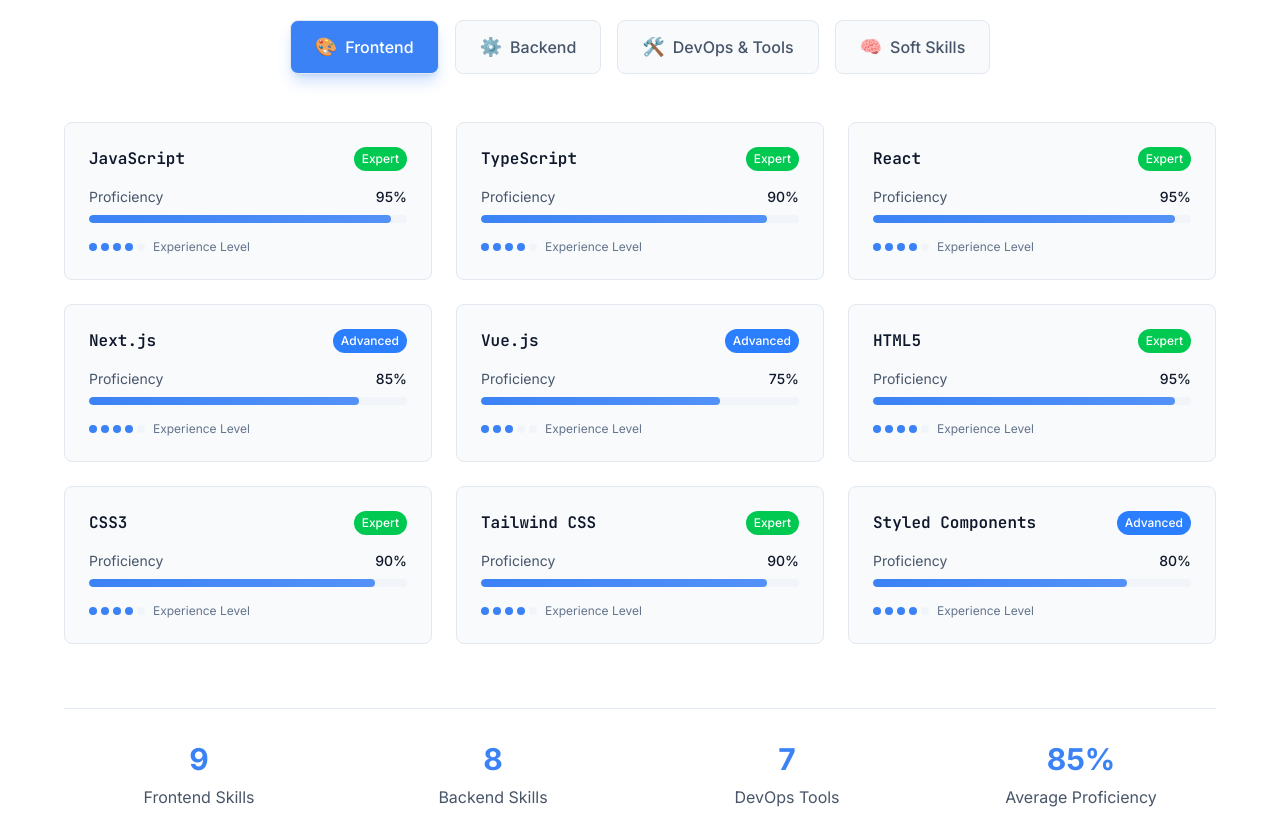
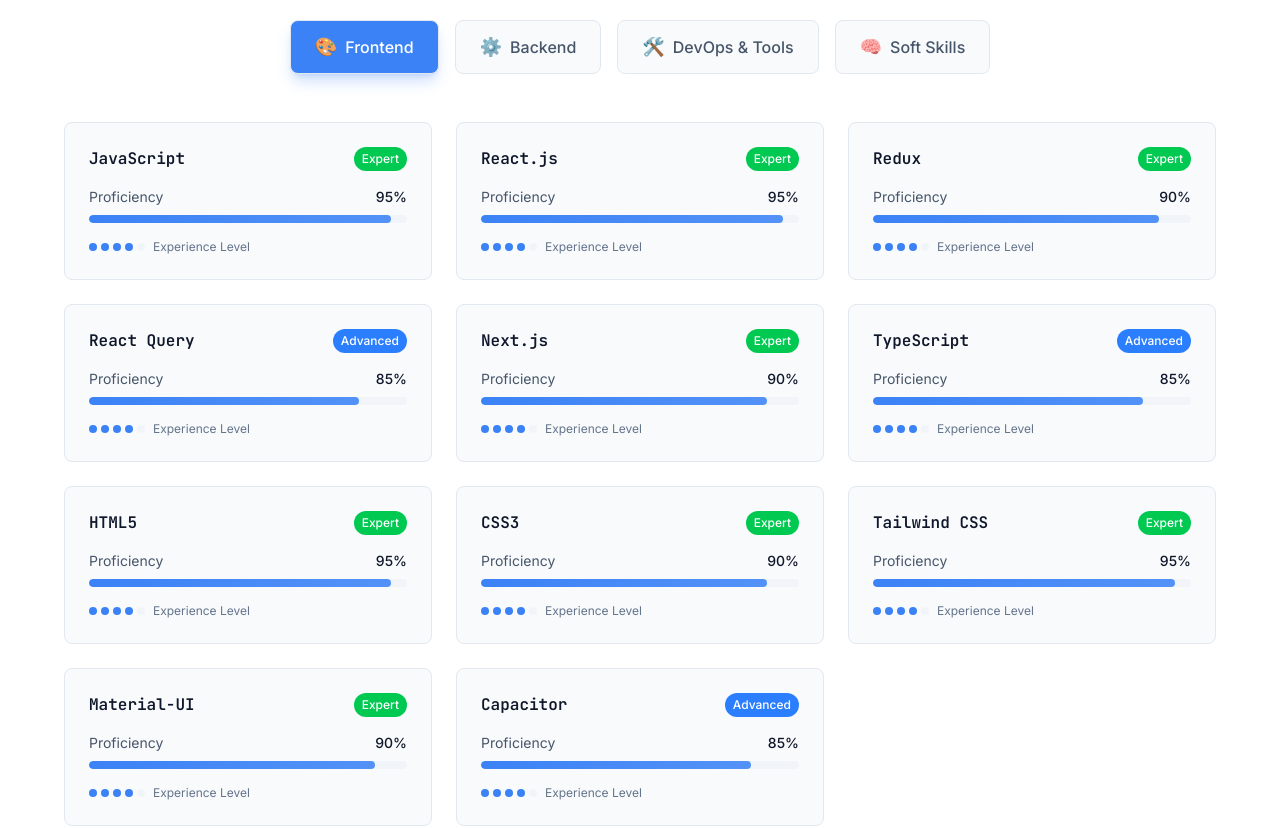
Before and after one commit to YousifAbozid/YousifAbozid.github.io, a React (Vite) app: page / in a window 1280 px wide. Shown: the part 7700-8528 px from the top of the page. Built offline with nearby package versions, Linux system fonts and the light colour scheme.

Commit message:
fix: update skills section with new technologies and adjust proficiency levels

```diff
--- a/src/data/portfolio.ts
+++ b/src/data/portfolio.ts
@@ -218,41 +218,53 @@ export const experiences: Experience[] = [
 export const skills: Skill[] = [
   // Frontend
   { name: 'JavaScript', level: 95, category: 'frontend' },
-  { name: 'TypeScript', level: 90, category: 'frontend' },
-  { name: 'React', level: 95, category: 'frontend' },
-  { name: 'Next.js', level: 85, category: 'frontend' },
-  { name: 'Vue.js', level: 75, category: 'frontend' },
+  { name: 'React.js', level: 95, category: 'frontend' },
+  { name: 'Redux', level: 90, category: 'frontend' },
+  { name: 'React Query', level: 85, category: 'frontend' },
+  { name: 'Next.js', level: 90, category: 'frontend' },
+  { name: 'TypeScript', level: 85, category: 'frontend' },
   { name: 'HTML5', level: 95, category: 'frontend' },
   { name: 'CSS3', level: 90, category: 'frontend' },
-  { name: 'Tailwind CSS', level: 90, category: 'frontend' },
-  { name: 'Styled Components', level: 80, category: 'frontend' },
+  { name: 'Tailwind CSS', level: 95, category: 'frontend' },
+  { name: 'Material-UI', level: 90, category: 'frontend' },
+  { name: 'Capacitor', level: 85, category: 'frontend' },
 
   // Backend
   { name: 'Node.js', level: 90, category: 'backend' },
-  { name: 'Express.js', level: 85, category: 'backend' },
-  { name: 'Python', level: 75, category: 'backend' },
-  { name: 'PostgreSQL', level: 85, category: 'backend' },
-  { name: 'MongoDB', level: 80, category: 'backend' },
-  { name: 'Redis', level: 75, category: 'backend' },
-  { name: 'GraphQL', level: 80, category: 'backend' },
-  { name: 'REST APIs', level: 90, category: 'backend' },
+  { name: 'Express.js', level: 90, category: 'backend' },
+  { name: 'REST APIs', level: 95, category: 'backend' },
+  { name: 'MongoDB', level: 85, category: 'backend' },
+  { name: 'PostgreSQL', level: 80, category: 'backend' },
+  { name: 'JWT', level: 90, category: 'backend' },
+  { name: 'bcrypt', level: 85, category: 'backend' },
+  { name: 'GraphQL', level: 75, category: 'backend' },
+  { name: 'Python', level: 70, category: 'backend' },
+  { name: 'C', level: 65, category: 'backend' },
 
   // DevOps & Tools
-  { name: 'Git', level: 90, category: 'devops' },
-  { name: 'Docker', level: 80, category: 'devops' },
-  { name: 'AWS', level: 75, category: 'devops' },
-  { name: 'Kubernetes', level: 70, category: 'devops' },
+  { name: 'Git', level: 95, category: 'devops' },
+  { name: 'GitHub', level: 95, category: 'devops' },
+  { name: 'GitHub Actions', level: 80, category: 'devops' },
+  { name: 'Azure DevOps', level: 75, category: 'devops' },
+  { name: 'ESLint', level: 85, category: 'devops' },
+  { name: 'Prettier', level: 85, category: 'devops' },
+  { name: 'Husky', level: 85, category: 'devops' },
   { name: 'CI/CD', level: 80, category: 'devops' },
-  { name: 'Webpack', level: 75, category: 'devops' },
-  { name: 'Vite', level: 85, category: 'devops' },
+  { name: 'AWS', level: 70, category: 'devops' },
+  { name: 'Linux', level: 75, category: 'devops' },
+  { name: 'Bash', level: 85, category: 'devops' },
+  { name: 'Shell Scripting', level: 85, category: 'devops' },
+  { name: 'Docker', level: 65, category: 'devops' },
 
   // Soft Skills
   { name: 'Problem Solving', level: 95, category: 'soft' },
-  { name: 'Team Leadership', level: 85, category: 'soft' },
+  { name: 'Team Leadership', level: 90, category: 'soft' },
   { name: 'Communication', level: 90, category: 'soft' },
-  { name: 'Project Management', level: 80, category: 'soft' },
+  { name: 'Mentoring', level: 90, category: 'soft' },
+  { name: 'Project Management', level: 85, category: 'soft' },
   { name: 'Code Review', level: 90, category: 'soft' },
-  { name: 'Mentoring', level: 85, category: 'soft' },
+  { name: 'Time Management', level: 90, category: 'soft' },
+  { name: 'Attention to Detail', level: 85, category: 'soft' },
 ];
 
 export const projects: Project[] = [
```
